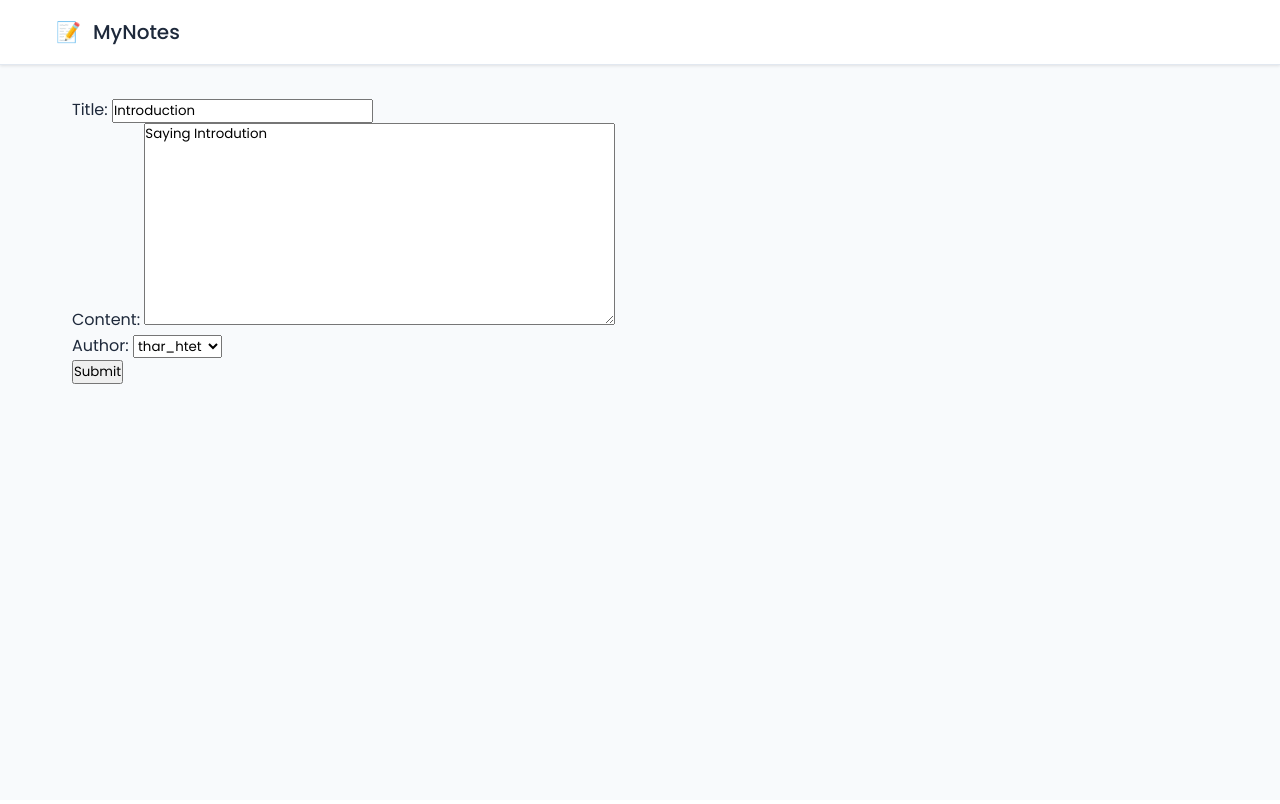
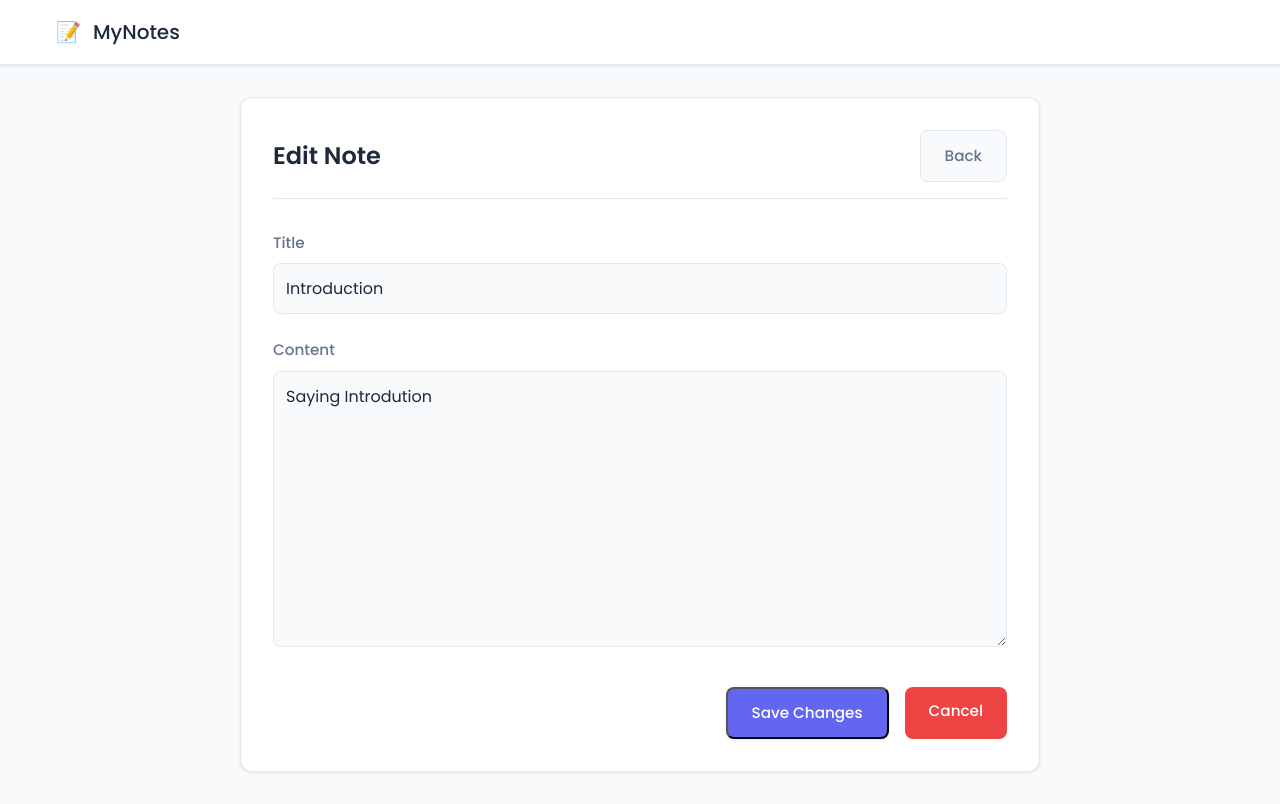
Before and after one commit to TharHtet236401/Note-Application, a Django app: page /edit-note/1/ in a window 1280 px wide. Before the commit the page ends 384 px from the top, so only its background shows below. Run offline with Django 5.2, Linux system fonts and the light colour scheme; data comes from the database, SQL or seed files in the repository; both versions use the stored data as it was after the commit.

Commit message:
Improve note form styling and add form-specific CSS

```diff
--- a/base/forms.py
+++ b/base/forms.py
@@ -4,4 +4,15 @@ from .models import Note
 class NoteForm(forms.ModelForm):
     class Meta:
         model = Note
-        fields = '__all__'
+        fields = ['title', 'content']
+        widgets = {
+            'title': forms.TextInput(attrs={
+                'class': 'form-control',
+                'placeholder': 'Enter title here...'
+            }),
+            'content': forms.Textarea(attrs={
+                'class': 'form-control',
+                'placeholder': 'Write your note here...',
+                'rows': 10
+            })
+        }
--- a/base/static/base/css/components.css
+++ b/base/static/base/css/components.css
@@ -87,3 +87,117 @@
     transform: translateY(-2px);
     box-shadow: var(--shadow-sm);
 }
+
+/* Form Styles */
+.form-container {
+    max-width: 800px;
+    margin: 0 auto;
+    background: var(--card-bg);
+    padding: 2rem;
+    border-radius: 12px;
+    box-shadow: var(--shadow-sm);
+    border: 1px solid var(--border-color);
+}
+
+.form-header {
+    display: flex;
+    justify-content: space-between;
+    align-items: center;
+    margin-bottom: 2rem;
+    padding-bottom: 1rem;
+    border-bottom: 1px solid var(--border-color);
+}
+
+.form-header h2 {
+    color: var(--text-primary);
+    font-size: 1.5rem;
+    font-weight: 600;
+}
+
+.note-form {
+    display: flex;
+    flex-direction: column;
+    gap: 1.5rem;
+}
+
+.form-group {
+    display: flex;
+    flex-direction: column;
+    gap: 0.5rem;
+}
+
+.form-group label {
+    color: var(--text-secondary);
+    font-weight: 500;
+    font-size: 0.95rem;
+}
+
+.form-group input,
+.form-group textarea {
+    padding: 0.75rem;
+    border: 1px solid var(--border-color);
+    border-radius: 8px;
+    font-size: 1rem;
+    font-family: inherit;
+    background: var(--bg-color);
+    color: var(--text-primary);
+    transition: all 0.2s ease;
+}
+
+.form-group input:focus,
+.form-group textarea:focus {
+    outline: none;
+    border-color: var(--primary-color);
+    box-shadow: 0 0 0 3px rgba(99, 102, 241, 0.1);
+}
+
+.form-group textarea {
+    min-height: 200px;
+    resize: vertical;
+}
+
+.form-actions {
+    display: flex;
+    gap: 1rem;
+    margin-top: 1rem;
+    justify-content: flex-end;
+}
+
+.btn-secondary {
+    background-color: var(--bg-color);
+    color: var(--text-secondary);
+    border: 1px solid var(--border-color);
+}
+
+.btn-secondary:hover {
+    background-color: var(--border-color);
+    color: var(--text-primary);
+}
+
+.btn-danger {
+    background-color: #ef4444;
+    color: white;
+}
+
+.btn-danger:hover {
+    background-color: #dc2626;
+}
+
+/* Responsive adjustments */
+@media (max-width: 768px) {
+    .form-container {
+        margin: 1rem;
+        padding: 1.5rem;
+    }
+
+    .form-actions {
+        flex-direction: column;
+        align-items: flex-end;
+    }
+
+    .form-actions .btn {
+        width: auto;
+        min-width: 120px;
+        text-align: center;
+    }
+}
--- a/base/templates/base/edit-form.html
+++ b/base/templates/base/edit-form.html
@@ -1,13 +1,26 @@
 {% extends 'base/main.html' %}
 
 {% block content %}
+<div class="form-container">
+    <div class="form-header">
+        <h2>Edit Note</h2>
+        <a href="{% url 'home' %}" class="btn btn-secondary">Back</a>
+    </div>
 
-<div class="form-container">
-    <form method="POST" action="">
+    <form method="POST" class="note-form">
         {% csrf_token %}
-        {{ form.as_p }}
-        <input type="submit" value="Submit">
+        <div class="form-group">
+            <label for="id_title">Title</label>
+            {{ form.title }}
+        </div>
+        <div class="form-group">
+            <label for="id_content">Content</label>
+            {{ form.content }}
+        </div>
+        <div class="form-actions">
+            <button type="submit" class="btn btn-primary">Save Changes</button>
+            <a href="{% url 'home' %}" class="btn btn-danger">Cancel</a>
+        </div>
     </form>
 </div>
-
 {% endblock %}
```
Also changed, not shown: db.sqlite3.
